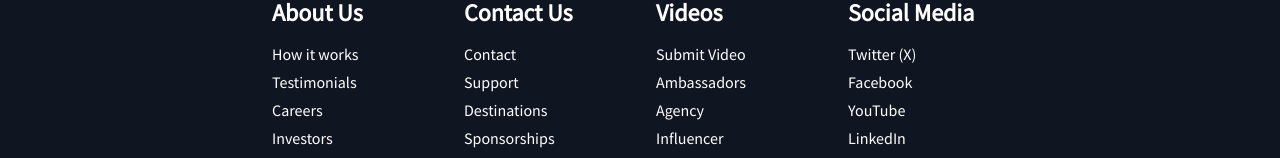
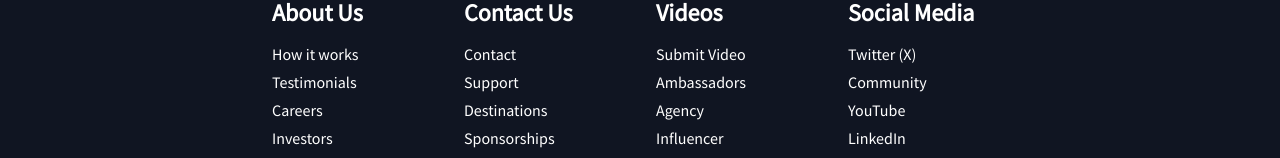
Before and after one commit to surajbhan93/MentorSetu, a React (Create React App) app: page / in a window 1280 px wide. Shown: the part 4091-4249 px from the top of the page. Built offline with nearby package versions, Linux system fonts and the light colour scheme.

Commit message:
Update Footer.js

```diff
--- a/src/components/Footer/Footer.js
+++ b/src/components/Footer/Footer.js
@@ -73,7 +73,7 @@
           <FooterLinkItems>
             <FooterLinkTitle>Social Media</FooterLinkTitle>
             <FooterLink as="a" href="https://x.com/MentorSetuJobs" target="_blank" rel="noopener noreferrer">Twitter (X)</FooterLink>
-            <FooterLink as="a" href="https://facebook.com" target="_blank" rel="noopener noreferrer">Facebook</FooterLink>
+            <FooterLink as="a" href="https://tinyurl.com/Mentorsetu" target="_blank" rel="noopener noreferrer">Community </FooterLink>
             <FooterLink as="a" href="https://www.youtube.com/@Code_WithSuraj" target="_blank" rel="noopener noreferrer">YouTube</FooterLink>
             <FooterLink as="a" href="https://www.linkedin.com/company/mentorsetu-ai/?viewAsMember=true" target="_blank" rel="noopener noreferrer">LinkedIn</FooterLink>
 
@@ -89,10 +89,10 @@
           <WebsiteRights>MentorSetu © {date.getFullYear()} </WebsiteRights>
         <SocialIcons>
   <SocialIconLink
-    href="https://facebook.com"
+    href="https://tinyurl.com/Mentorsetu"
     target="_blank"
     rel="noopener noreferrer"
-    aria-label="Facebook"
+    aria-label="Community"
   >
     <FaFacebook />
   </SocialIconLink>
```
